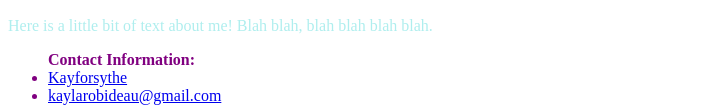
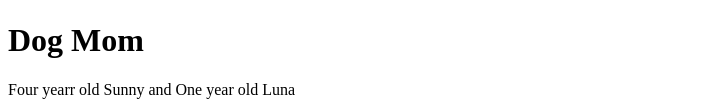
Before and after one commit to Kayforsythe/savvy-portfolio-kayla-forsythe, a website: page index.html in a window 1280 px wide. Shown: the part 383-492 px from the top of the page, without its empty margins (0-701 px from the left). Drawn offline with Linux system fonts and the light colour scheme.

Commit message:
adding content

```diff
--- a/index.html
+++ b/index.html
@@ -11,8 +11,14 @@
 
 <img src="https://i.ytimg.com/vi/aaqzPMOd_1g/maxresdefault.jpg" alt="baby sloth">
 
-<p style="color:paleturquoise">Here is a little bit of text about me!
-    Blah blah, blah blah blah blah.</p>
+<p style="color:brown">
+    <h1>Dog Mom</h1>
+    Four yearr old Sunny
+    and One year old Luna
+
+
+
+    </p>
 
 <ul style="color:purple"><b>Contact Information:</b>
     <li Github: ><a href="https://github.com/Kayforsythe">Kayforsythe</a></li>
```
